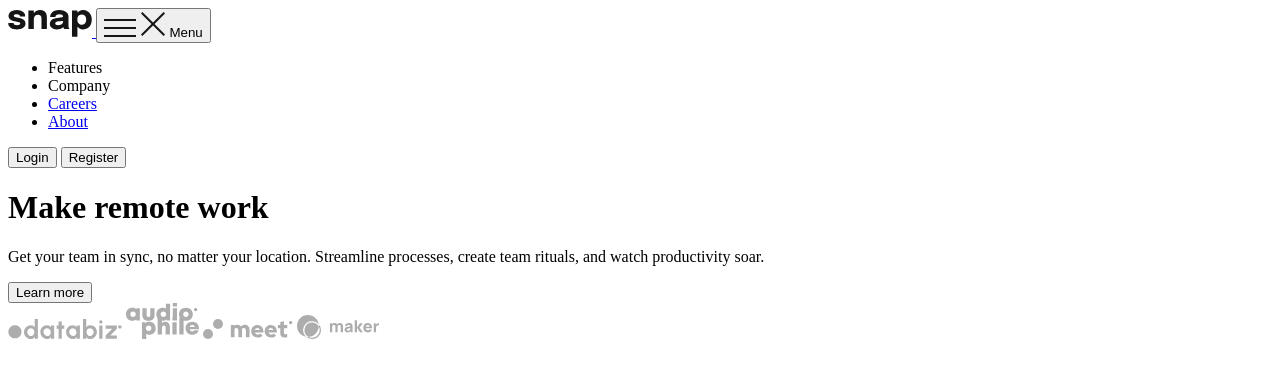
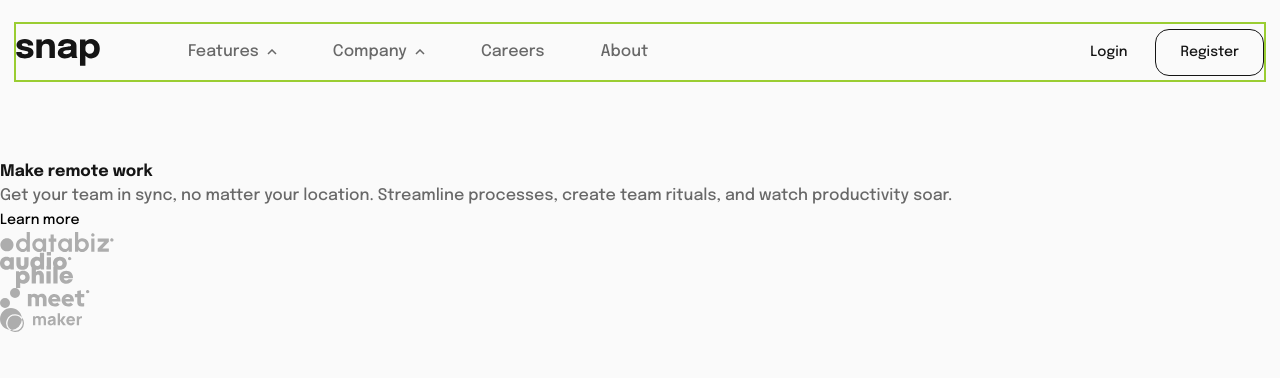
Before and after one commit to K3PAA/fem-section-with-dropdown, a plain HTML site: page index.html in a window 1280 px wide. Drawn offline with Linux system fonts and the light colour scheme.

Commit message:
Navigation desktop CSS and HTML

```diff
--- /dev/null
+++ b/app.js
@@ -0,0 +1,21 @@
+const dropDown = document.querySelectorAll('.list-dropdown')
+
+function toggleOpen() {
+  const dropDownUl = this.querySelector('.dropdown-list')
+  const dropDownWrapper = this.querySelector('.dropdown-wrapper')
+  const dropDownIcon = this.querySelector('.list-dropdown__icon')
+
+  if (dropDownWrapper.getBoundingClientRect().height === 0) {
+    dropDownWrapper.style.height = `${
+      dropDownUl.getBoundingClientRect().height
+    }px`
+    dropDownIcon.src = './images/icon-arrow-down.svg'
+  } else {
+    dropDownWrapper.style.height = 0
+    dropDownIcon.src = './images/icon-arrow-up.svg'
+  }
+}
+
+dropDown.forEach((el) => {
+  el.addEventListener('click', toggleOpen)
+})
--- a/index.html
+++ b/index.html
@@ -9,10 +9,11 @@
       sizes="32x32"
       href="./images/favicon-32x32.png"
     />
+    <link rel="stylesheet" href="style.css" />
     <title>Frontend Mentor | Intro section with dropdown navigation</title>
   </head>
   <body>
-    <header class="primary-header">
+    <header class="primary-header | container flex">
       <a href="#" class="primary-header__logo">
         <img
           src="./images/logo.svg"
@@ -36,25 +37,118 @@
       </button>
 
       <nav class="primary-navigation" id="primary-navigation">
-        <ul class="primary-navigation__list" role="list">
-          <li class="primary-navigation__list-el">Features</li>
-          <li class="primary-navigation__list-el">Company</li>
-          <li class="primary-navigation__list-el"><a href="#"> Careers</a></li>
-          <li class="primary-navigation__list-el"><a href="#"> About</a></li>
+        <ul class="primary-navigation__list | flex" role="list">
+          <li
+            class="primary-navigation__list-el list-dropdown | flex clr-primary-400"
+          >
+            <p>Features</p>
+            <img
+              src="./images/icon-arrow-up.svg"
+              alt="icon"
+              class="list-dropdown__icon"
+            />
+            <div class="dropdown-wrapper features-dropdown">
+              <ul class="dropdown-list | flex">
+                <li class="dropdown-list-el">
+                  <a href="#" class="dropdown-link | clr-primary-400">
+                    <img
+                      class="dropdown-icon"
+                      src="./images/icon-todo.svg"
+                      alt="icon"
+                    />
+                    <p>Todo List</p>
+                  </a>
+                </li>
+                <li class="dropdown-list-el">
+                  <a href="#" class="dropdown-link | clr-primary-400">
+                    <img
+                      class="dropdown-icon"
+                      src="./images/icon-calendar.svg"
+                      alt="icon"
+                    />
+                    <p>Calendar</p>
+                  </a>
+                </li>
+                <li class="dropdown-list-el">
+                  <a href="#" class="dropdown-link | clr-primary-400">
+                    <img
+                      class="dropdown-icon"
+                      src="./images/icon-reminders.svg"
+                      alt="icon"
+                    />
+                    <p>Reminds</p>
+                  </a>
+                </li>
+                <li class="dropdown-list-el">
+                  <a href="#" class="dropdown-link | clr-primary-400">
+                    <img
+                      class="dropdown-icon"
+                      src="./images/icon-planning.svg"
+                      alt="icon"
+                    />
+                    <p>Planning</p>
+                  </a>
+                </li>
+              </ul>
+            </div>
+          </li>
+          <li
+            class="primary-navigation__list-el list-dropdown | flex clr-primary-400"
+          >
+            <p>Company</p>
+            <img
+              src="./images/icon-arrow-up.svg"
+              alt="icon"
+              class="list-dropdown__icon"
+            />
+            <div class="dropdown-wrapper company-dropdown">
+              <ul class="dropdown-list | flex">
+                <li class="dropdown-list-el">
+                  <a href="#" class="dropdown-link | clr-primary-400">
+                    <p>History</p>
+                  </a>
+                </li>
+                <li class="dropdown-list-el">
+                  <a href="#" class="dropdown-link | clr-primary-400">
+                    <p>Our Team</p>
+                  </a>
+                </li>
+                <li class="dropdown-list-el">
+                  <a href="#" class="dropdown-link | clr-primary-400">
+                    <p>Blog</p>
+                  </a>
+                </li>
+              </ul>
+            </div>
+          </li>
+          <li class="primary-navigation__list-el">
+            <a href="#" class="primary-navigation__list-link | clr-primary-400">
+              Careers</a
+            >
+          </li>
+          <li class="primary-navigation__list-el">
+            <a href="#" class="primary-navigation__list-link | clr-primary-400">
+              About</a
+            >
+          </li>
         </ul>
       </nav>
 
       <div class="login-container">
-        <button class="button button-login">Login</button>
-        <button class="button button-register">Register</button>
+        <button class="button button-login | clr-primary-800">Login</button>
+        <button class="button button-register | clr-primary-800">
+          Register
+        </button>
       </div>
     </header>
 
-    <main class="remote">
+    <main class="remote | even-col">
       <div class="remote__container">
         <div class="remote__text">
-          <h1 class="remote__title">Make remote work</h1>
-          <p class="remote-desc">
+          <h1 class="remote__title | clr-primary-800 fw-bold">
+            Make remote work
+          </h1>
+          <p class="remote-desc | clr-primary-400">
             Get your team in sync, no matter your location. Streamline
             processes, create team rituals, and watch productivity soar.
           </p>
@@ -69,5 +163,7 @@
       </div>
       <div class="remote__image-container"></div>
     </main>
+
+    <script src="app.js"></script>
   </body>
 </html>
--- a/style.css
+++ b/style.css
@@ -0,0 +1,302 @@
+@import url('https://fonts.googleapis.com/css2?family=Epilogue:wght@500;700&display=swap');
+
+:root {
+  --clr-primary-400: #686868;
+  --clr-primary-800: #151515;
+
+  --clr-secondary-0: #fff;
+  --clr-secondary-100: #fafafa;
+
+  --fs-200: 0.875rem;
+  --fs-300: 1rem;
+  --fs-400: 1.125rem;
+  --fs-600: 2.25rem;
+  --fs-800: 5rem;
+
+  --fw-normal: 500;
+  --fw-bold: 700;
+  --ff-primary: 'Epilogue', serif;
+
+  --fs-title: var(--fs-900);
+
+  --size-100: 0.25rem;
+  --size-200: 0.5rem;
+  --size-300: 0.75rem;
+  --size-400: 1rem;
+  --size-500: 1.5rem;
+  --size-600: 2rem;
+  --size-650: 2.5rem;
+  --size-700: 3rem;
+  --size-800: 4rem;
+  --size-900: 5rem;
+}
+
+/* CSS RESET */
+
+/* Box sizing rules */
+*,
+*::before,
+*::after {
+  margin: 0;
+  padding: 0;
+  box-sizing: border-box;
+  font: inherit;
+}
+
+/* Remove list styles on ul, ol elements with a list role, which suggests default styling will be removed */
+ul[role='list'],
+ol[role='list'] {
+  list-style: none;
+}
+
+/* Set core root defaults */
+html:focus-within {
+  scroll-behavior: smooth;
+}
+
+html,
+body {
+  height: 100%;
+}
+
+/* Set core body defaults */
+body {
+  text-rendering: optimizeSpeed;
+  line-height: 1.5;
+  overflow-x: hidden;
+}
+
+/* A elements that don't have a class get default styles */
+a:not([class]) {
+  text-decoration-skip-ink: auto;
+}
+
+/* Make images easier to work with */
+img,
+picture,
+svg {
+  max-width: 100%;
+  display: block;
+}
+
+/* Remove all animations, transitions and smooth scroll for people that prefer not to see them */
+@media (prefers-reduced-motion: reduce) {
+  html:focus-within {
+    scroll-behavior: auto;
+  }
+
+  *,
+  *::before,
+  *::after {
+    animation-duration: 0.01ms !important;
+    animation-iteration-count: 1 !important;
+    transition-duration: 0.01ms !important;
+    scroll-behavior: auto !important;
+  }
+}
+
+/* UTILS */
+
+body {
+  font-family: var(--ff-primary);
+  background-color: var(--clr-secondary-100);
+}
+
+.visually-hidden {
+  position: absolute;
+  width: 1px;
+  height: 1px;
+  padding: 0;
+  margin: -1px;
+  overflow: hidden;
+  clip: rect(0, 0, 0, 0);
+  white-space: nowrap; /* added line */
+  border: 0;
+}
+
+.container {
+  --_max-width: 1280px;
+  --_padding: 1rem;
+
+  width: min(var(--_max-width), 100% - (var(--_padding) * 2));
+  margin-inline: auto;
+}
+
+.button {
+  text-decoration: none;
+  font-size: var(--fs-200);
+  font-family: var(--ff-primary);
+  border-radius: 14px;
+  background-color: transparent;
+  border: 0;
+  cursor: pointer;
+}
+
+.flex {
+  display: flex;
+  gap: var(--_gap, 1rem);
+}
+
+.grid {
+  display: grid;
+  gap: var(--_gap, 1rem);
+}
+
+.even-columns {
+  display: grid;
+  gap: 1rem;
+}
+
+@media (min-width: 50em) {
+  .even-columns {
+    grid-auto-flow: column;
+    grid-auto-columns: 1fr;
+  }
+}
+
+.fw-bold {
+  font-weight: bold;
+}
+
+.clr-primary-400 {
+  color: var(--clr-primary-400);
+}
+
+.clr-primary-800 {
+  color: var(--clr-primary-800);
+}
+
+.clr-secondary-100 {
+  color: var(--clr-secondary-100);
+}
+
+/* Navigation */
+.primary-header {
+  align-items: center;
+  margin-top: var(--size-500);
+  outline: 2px solid yellowgreen;
+  margin-bottom: var(--size-900);
+}
+.primary-header__logo {
+  margin-right: var(--size-500);
+}
+
+.primary-header__logo-img {
+}
+
+.mobile-nav-toggle {
+  display: none;
+}
+
+.icon-menu {
+}
+
+.icon-close {
+}
+
+.primary-navigation {
+}
+
+.primary-navigation__list {
+  gap: var(--size-500);
+  align-items: center;
+}
+
+.primary-navigation__list-el {
+  height: 100%;
+}
+
+.list-dropdown,
+.primary-navigation__list-link {
+  padding: var(--size-400) var(--size-200);
+}
+
+.primary-navigation__list-link {
+  display: block;
+  text-decoration: none;
+}
+
+.list-dropdown {
+  --_gap: var(--size-200);
+
+  position: relative;
+  justify-content: center;
+  align-items: center;
+  cursor: pointer;
+}
+
+.login-container {
+  margin-left: auto;
+}
+
+.button-login,
+.button-register {
+  padding: var(--size-300) var(--size-400);
+}
+
+.button-register {
+  border: 1.5px solid var(--clr-primary-800);
+}
+
+.dropdown-wrapper {
+  transition: all 0.4s ease;
+  height: 0;
+  overflow: hidden;
+  position: absolute;
+  top: 3rem;
+  border-radius: 10px;
+  background-color: var(--clr-secondary-0);
+  box-shadow: 0px 10px 40px 0px rgba(0, 0, 0, 0.15);
+}
+
+.dropdown-wrapper.active {
+  height: 100%;
+}
+
+.features-dropdown {
+  right: 1rem;
+}
+.company-dropdown {
+  left: 0rem;
+}
+
+.dropdown-list {
+  flex-direction: column;
+  gap: var(--size-100);
+  padding-block: var(--size-500);
+}
+.dropdown-list-el {
+  list-style-type: none;
+}
+.dropdown-icon {
+}
+.dropdown-link {
+  gap: var(--size-400);
+  padding: var(--size-200) var(--size-600) var(--size-200) var(--size-500);
+  display: flex;
+  align-items: center;
+  justify-content: center;
+  white-space: nowrap;
+  text-decoration: none;
+}
+/* Highier Spacing, between nav items */
+@media (min-width: 65em) {
+  .primary-header__logo {
+    margin-right: var(--size-800);
+  }
+  .primary-navigation__list {
+    gap: var(--size-650);
+    align-items: center;
+  }
+
+  .button-login,
+  .button-register {
+    padding: var(--size-300) var(--size-500);
+  }
+}
+
+@media (max-width: 50em) {
+  .mobile-nav-toggle {
+    display: block;
+  }
+}
```
